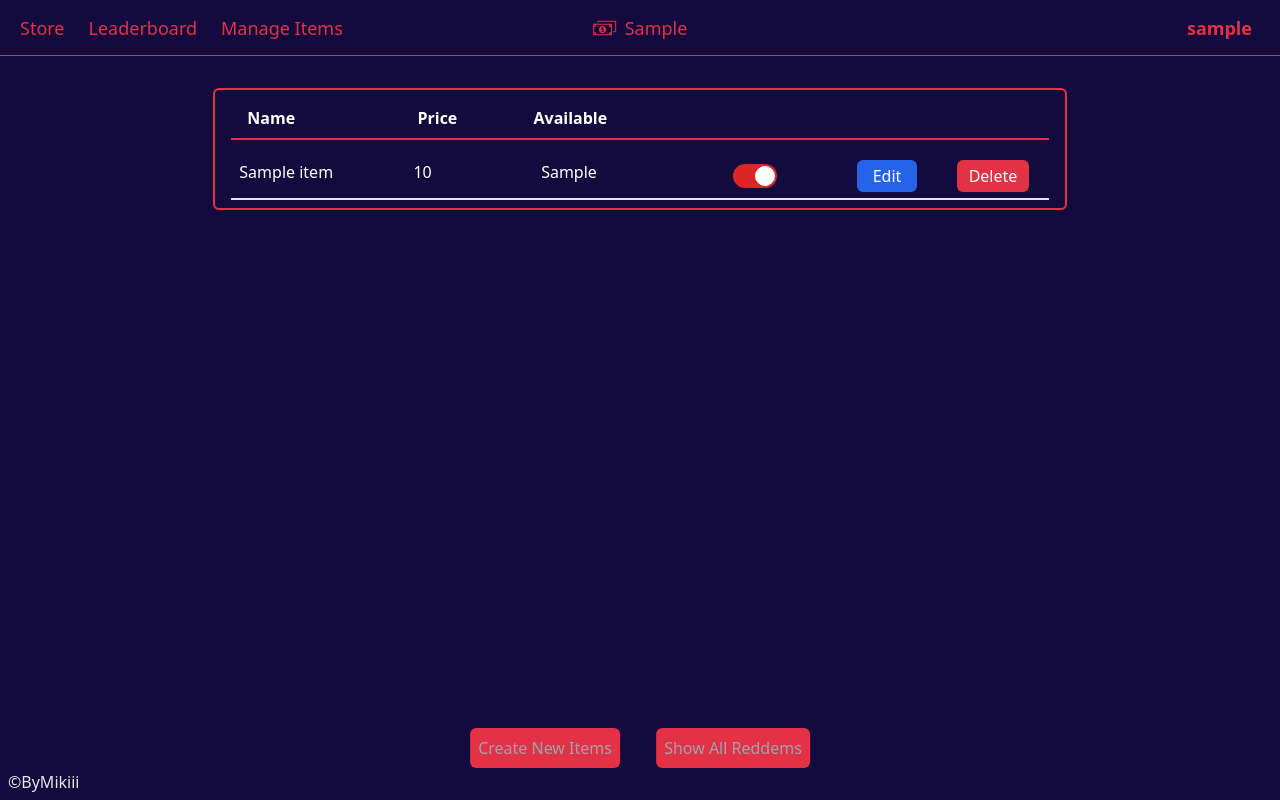
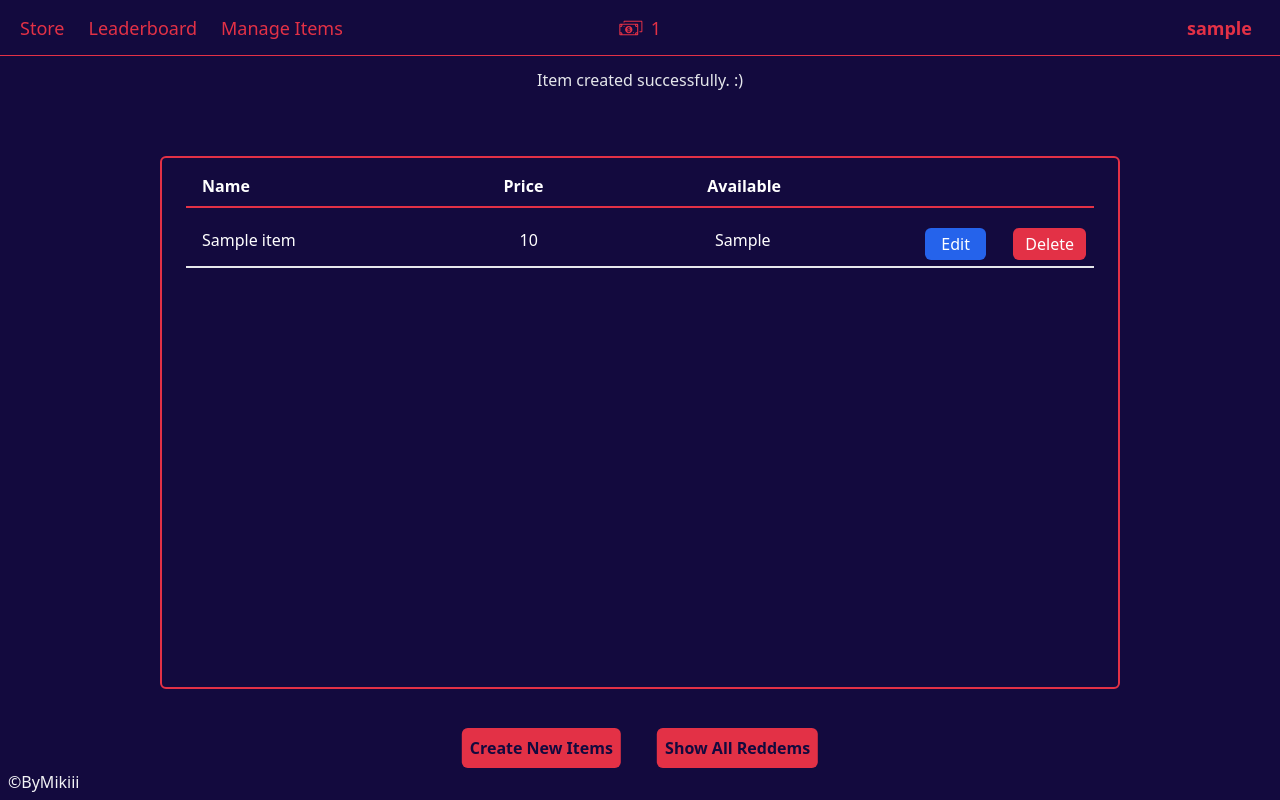
Before and after one commit to ByMikiii/TwitchLoyalty, a PHP site: the page made by Website/loyalty/manager/index.php in a window 1280 px wide. Run offline with PHP 8.4, Linux system fonts and the light colour scheme; the visitor is signed in with stand-in values (Sample User, id 1); tables that the repository leaves empty or names only in its code hold one stand-in row (values such as "Sample post").

Commit message:
Everything working 😎

```diff
--- a/Website/loyalty/dist/output.css
+++ b/Website/loyalty/dist/output.css
@@ -450,7 +450,7 @@ video {
 
 .items-table{
   display: grid;
-  grid-template-columns: 1.5fr 1fr 95px 2fr 100px 100px;
+  grid-template-columns: 1.5fr 1fr 95px 1fr 100px;
 }
 
 #table-heading {
@@ -464,10 +464,6 @@ video {
 .image-size{
   max-height: 134px;
   width: 222px;
-}
-
-.max-height{
-  max-height: 75%;
 }
 
 .description-height{
@@ -726,16 +722,8 @@ video {
   margin-top: 3rem;
 }
 
-.mt-8 {
-  margin-top: 2rem;
-}
-
-.mr-5 {
-  margin-right: 1.25rem;
-}
-
-.ml-3 {
-  margin-left: 0.75rem;
+.mt-3 {
+  margin-top: 0.75rem;
 }
 
 .mt-10 {
@@ -786,6 +774,26 @@ video {
   margin-left: 5rem;
 }
 
+.mt-32 {
+  margin-top: 8rem;
+}
+
+.mb-5 {
+  margin-bottom: 1.25rem;
+}
+
+.ml-8 {
+  margin-left: 2rem;
+}
+
+.mr-5 {
+  margin-right: 1.25rem;
+}
+
+.ml-3 {
+  margin-left: 0.75rem;
+}
+
 .mt-2 {
   margin-top: 0.5rem;
 }
@@ -806,6 +814,10 @@ video {
   margin-left: 0.5rem;
 }
 
+.mt-16 {
+  margin-top: 4rem;
+}
+
 .inline-block {
   display: inline-block;
 }
@@ -822,6 +834,10 @@ video {
   display: grid;
 }
 
+.hidden {
+  display: none;
+}
+
 .h-9 {
   height: 2.25rem;
 }
@@ -830,16 +846,16 @@ video {
   height: 2rem;
 }
 
-.h-auto {
-  height: auto;
+.h-3\/4 {
+  height: 75%;
+}
+
+.h-full {
+  height: 100%;
 }
 
 .h-12 {
   height: 3rem;
-}
-
-.h-6 {
-  height: 1.5rem;
 }
 
 .h-1\/2 {
@@ -850,8 +866,8 @@ video {
   height: 6rem;
 }
 
-.h-3\/4 {
-  height: 75%;
+.h-6 {
+  height: 1.5rem;
 }
 
 .h-80 {
@@ -860,6 +876,14 @@ video {
 
 .h-14 {
   height: 3.5rem;
+}
+
+.h-2\/3 {
+  height: 66.666667%;
+}
+
+.h-auto {
+  height: auto;
 }
 
 .max-h-max {
@@ -884,8 +908,8 @@ video {
   width: 24rem;
 }
 
-.w-11 {
-  width: 2.75rem;
+.w-3\/4 {
+  width: 75%;
 }
 
 .w-1\/5 {
@@ -894,6 +918,10 @@ video {
 
 .w-20 {
   width: 5rem;
+}
+
+.w-11 {
+  width: 2.75rem;
 }
 
 .w-60 {
@@ -981,6 +1009,10 @@ video {
   overflow: scroll;
 }
 
+.overflow-y-auto {
+  overflow-y: auto;
+}
+
 .rounded-md {
   border-radius: 0.375rem;
 }
@@ -1023,11 +1055,6 @@ video {
   background-color: inherit;
 }
 
-.bg-gray-200 {
-  --tw-bg-opacity: 1;
-  background-color: rgb(229 231 235 / var(--tw-bg-opacity));
-}
-
 .bg-blue-600 {
   --tw-bg-opacity: 1;
   background-color: rgb(37 99 235 / var(--tw-bg-opacity));
@@ -1036,6 +1063,11 @@ video {
 .bg-redpink-100 {
   --tw-bg-opacity: 1;
   background-color: rgb(227 49 70 / var(--tw-bg-opacity));
+}
+
+.bg-gray-200 {
+  --tw-bg-opacity: 1;
+  background-color: rgb(229 231 235 / var(--tw-bg-opacity));
 }
 
 .bg-darkblue-100 {
@@ -1075,6 +1107,11 @@ video {
 .py-2 {
   padding-top: 0.5rem;
   padding-bottom: 0.5rem;
+}
+
+.px-6 {
+  padding-left: 1.5rem;
+  padding-right: 1.5rem;
 }
 
 .py-1 {
@@ -1124,24 +1161,16 @@ video {
   padding-left: 0.75rem;
 }
 
-.pr-9 {
-  padding-right: 2.25rem;
+.pr-12 {
+  padding-right: 3rem;
 }
 
 .pr-7 {
   padding-right: 1.75rem;
 }
 
-.pt-3 {
-  padding-top: 0.75rem;
-}
-
-.pr-10 {
-  padding-right: 2.5rem;
-}
-
-.pr-8 {
-  padding-right: 2rem;
+.pl-7 {
+  padding-left: 1.75rem;
 }
 
 .text-left {
@@ -1154,11 +1183,6 @@ video {
 
 .text-right {
   text-align: right;
-}
-
-.text-sm {
-  font-size: 0.875rem;
-  line-height: 1.25rem;
 }
 
 .text-3xl {
@@ -1174,6 +1198,16 @@ video {
 .text-xl {
   font-size: 1.25rem;
   line-height: 1.75rem;
+}
+
+.text-4xl {
+  font-size: 2.25rem;
+  line-height: 2.5rem;
+}
+
+.text-sm {
+  font-size: 0.875rem;
+  line-height: 1.25rem;
 }
 
 .text-xs {
@@ -1213,6 +1247,11 @@ video {
   color: rgb(227 49 70 / var(--tw-text-opacity));
 }
 
+.text-darkblue-100 {
+  --tw-text-opacity: 1;
+  color: rgb(19 10 62 / var(--tw-text-opacity));
+}
+
 .text-gray-900 {
   --tw-text-opacity: 1;
   color: rgb(17 24 39 / var(--tw-text-opacity));
@@ -1223,19 +1262,14 @@ video {
   color: rgb(22 163 74 / var(--tw-text-opacity));
 }
 
-.text-darkblue-100 {
+.text-gray-100 {
   --tw-text-opacity: 1;
-  color: rgb(19 10 62 / var(--tw-text-opacity));
+  color: rgb(243 244 246 / var(--tw-text-opacity));
 }
 
 .text-gray-400 {
   --tw-text-opacity: 1;
   color: rgb(156 163 175 / var(--tw-text-opacity));
-}
-
-.text-gray-100 {
-  --tw-text-opacity: 1;
-  color: rgb(243 244 246 / var(--tw-text-opacity));
 }
 
 .text-red-600 {
@@ -1246,6 +1280,15 @@ video {
 .brightness-110 {
   --tw-brightness: brightness(1.1);
   filter: var(--tw-blur) var(--tw-brightness) var(--tw-contrast) var(--tw-grayscale) var(--tw-hue-rotate) var(--tw-invert) var(--tw-saturate) var(--tw-sepia) var(--tw-drop-shadow);
+}
+
+.scrollbar-hide {
+  -ms-overflow-style: none;
+  scrollbar-width: none;
+}
+
+.scrollbar-hide::-webkit-scrollbar {
+  display: none;
 }
 
 @media (min-width: 1100px){
--- a/Website/loyalty/index.php
+++ b/Website/loyalty/index.php
@@ -15,10 +15,11 @@ require './scripts/getAllItems.php';
 <section class='flex flex-wrap w-5/6 relative mx-auto mt-10 justify-center'>
   <?php
 foreach($items as $item): ?>
+<?php if($item['active'] == 1): ?>
   <div class="item relative w-60 h-80 border border-redpink-100 rounded-md text-white mx-6 my-4 p-2">
     <img class='image-size' src="<?php echo $item['url_image']?>" alt="<?php echo $item['name'] ?>">
     <h1 class='font-bold text-xl text-redpink-100 mt-2 overflow-hidden'><?php echo $item['name'] ?></h1>
-    <p class='text-xs description-height overflow-hidden'>
+    <p class='text-xs description-height overflow-y-auto scrollbar-hide'>
       <?php echo $item['description']?>
     </p>
     <div class="mt-4 mb-0 flex">
@@ -36,7 +37,8 @@ foreach($items as $item): ?>
       <h2 class='text-sm ml-auto mr-0 self-center'><?php echo $item['items_left'].' left' ?></h2>
     </div>
   </div>
-  <?php
+        <?php
+    endif;
 endforeach;
 ?>
 </section>
--- a/Website/loyalty/manager/create/index.php
+++ b/Website/loyalty/manager/create/index.php
@@ -1,6 +1,7 @@
 <?php
 $pageTitle = 'Create Item';
 require '../../parts/header.php';
+require '../../scripts/connection.php';
 require '../../scripts/getCurrentUser.php';
 
 if(isset($currentUser['admin'])){
@@ -9,13 +10,13 @@ if(isset($currentUser['admin'])){
     }}else exit;
 ?>
 <section>
-    <form action="../../scripts/createItem.php" method="post" class="flex flex-col w-1/5 m-auto mt-40">
+    <form action="../../scripts/createItem.php" method="post" class="flex flex-col w-1/5 m-auto mt-40 text-darkblue-100">
         <input type="name" name="name" placeholder="Name" class="create-input" maxlength="18" required autocomplete="off">
         <input type="number" name="price" placeholder="Price" class="create-input" required autocomplete="off">
         <textarea name="description" placeholder="Description" class="create-input h-24" required autocomplete="off"></textarea>
         <input type="number" name="items_left" placeholder="Items Available" class="create-input" required autocomplete="off">
         <input type="url" name="url_image" placeholder="URL of Image" class="create-input" required autocomplete="off">
-        <button type="submit" class="bg-redpink-100 mt-4 p-2 w-20 mx-auto rounded-md hover:brightness-125" > Create </button>
+        <button type="submit" class="text-darkblue-100 bg-redpink-100 font-bold mt-4 p-2 w-20 mx-auto rounded-md hover:brightness-125" > Create </button>
 
     </form>
 </section>
--- a/Website/loyalty/manager/index.php
+++ b/Website/loyalty/manager/index.php
@@ -1,6 +1,7 @@
 <?php
 $pageTitle = 'Items Manager';
 require '../parts/header.php';
+require '../scripts/connection.php';
 require '../scripts/getAllItems.php';
 require '../scripts/getCurrentUser.php';
 if(isset($currentUser['admin'])){
@@ -8,38 +9,31 @@ if($currentUser['admin'] == 0){
     exit;
 }}else exit;
 ?>
-
-<div class='items-table w-2/3 text-white mt-8 mx-auto text-left px-4 py-2 border-2 border-redpink-100 rounded-md overflow-scroll h-auto max-height'>
+<?php if(isset($_GET['message'])):?>
+<p class="text-center text-gray-200 mt-3"><?php echo $_GET['message']?></p>
+<?php endif;?>
+<section class="border-2 border-redpink-100 rounded-md w-3/4 h-2/3 mt-16 mx-auto overflow-y-auto scrollbar-hide">
+<div class='items-table text-white mx-auto text-left px-6 py-2 h-auto'>
     <span id='table-heading' class="p-2 pl-4">Name</span>
     <span id='table-heading' class="p-2 pl-3">Price</span>
     <span id='table-heading' class="p-2 pl-3">Available</span>
-    <span id='table-heading' class='text-right p-2 pr-9'></span>
-    <span id='table-heading' class='text-right p-2 pr-7'></span>
+    <span id='table-heading' class='text-right p-2 pr-12'></span>
     <span id='table-heading' class='text-right p-2 pr-7'></span>
 
     <?php
     $i = 1;
 foreach ($items as $item): ?>
-    <span id='table-item' class='text-left p-2 border-b-2 h-12 overflow-hidden'><?php echo $item['name']?></span>
-    <span id='table-item' class="p-2 border-b-2 h-12"><?php echo $item['price']?></span>
+    <span id='table-item' class='text-left p-2 pl-4 border-b-2 h-12 overflow-hidden'><?php echo $item['name']?></span>
+    <span id='table-item' class="p-2  pl-7 border-b-2 h-12"><?php echo $item['price']?></span>
     <span id='table-item' class='text-center p-2 border-b-2 h-12'><?php echo $item['items_left']?></span>
-    <span id='table-item' class='text-right p-2 pt-3 border-b-2 pr-10 h-12'>
-
-        <label for="red-toggle" class="inline-flex relative items-center mr-5 cursor-pointer">
-  <input type="checkbox" value="" id="red-toggle" class="sr-only peer" checked>
-  <div class="w-11 h-6 bg-gray-200 rounded-full peer peer-focus:ring-4 peer-focus:ring-red-300 dark:peer-focus:ring-red-800 dark:bg-gray-700 peer-checked:after:translate-x-full peer-checked:after:border-white after:content-[''] after:absolute after:top-0.5 after:left-[2px] after:bg-white after:border-gray-300 after:border after:rounded-full after:h-5 after:w-5 after:transition-all dark:border-gray-600 peer-checked:bg-red-600"></div>
-  <span class="ml-3 text-sm font-medium text-gray-900 dark:text-gray-300"></span>
-</label>
-
-    </span>
-    <span id='table-item' class="text-right p-2 border-b-2 pr-8 h-12"><button class="bg-blue-600 p-4 py-1 rounded-md hover:brightness-125"><a href="../scripts/edit.php<?php echo '?item='.$item['name']?>">Edit</a></button></span>
-    <span id='table-item' class="text-right p-2 border-b-2 pr-8 h-12"><button class="bg-redpink-100 p-3 py-1 rounded-md hover:brightness-125"><a href="../scripts/delete.php<?php echo '?item='.$item['name']?>">Delete</a></button></span>
+    <span id='table-item' class="text-right p-2 border-b-2 h-12"><button class="bg-blue-600 p-4 py-1 rounded-md hover:brightness-125"><a href="./edit/<?php echo '?item='.$item['name']?>">Edit</a></button></span>
+    <span id='table-item' class="text-right p-2 border-b-2 h-12"><button class="bg-redpink-100 p-3 py-1 rounded-md hover:brightness-125"><a href="../scripts/delete.php<?php echo '?item='.$item['name']?>">Delete</a></button></span>
 <?php endforeach;?>
 </div>
 
 <div class="absolute left-1/2 bottom-8 -translate-x-1/2">
-<button class="bg-redpink-100 p-2 rounded-md hover:brightness-125 mx-4"><a href="./create/">Create New Items</a></button>
-<button class="bg-redpink-100 p-2 rounded-md hover:brightness-125 mx-4"><a href="./redeems/">Show All Reddems</a></button>
+<button class="text-darkblue-100 bg-redpink-100 font-bold p-2 rounded-md hover:brightness-125 mx-4"><a href="./create/">Create New Items</a></button>
+<button class="text-darkblue-100 bg-redpink-100 font-bold p-2 rounded-md hover:brightness-125 mx-4"><a href="./redeems/">Show All Reddems</a></button>
 </div>
-
+</section>
 <?php require '../parts/footer.php' ?>
--- a/Website/loyalty/manager/redeems/index.php
+++ b/Website/loyalty/manager/redeems/index.php
@@ -11,7 +11,7 @@ if($currentUser['admin'] == 0){
 }}else exit;
 ?>
 
-<section class="mx-auto w-5/6 text-left  h-3/4 overflow-scroll mt-10">
+<section class="mx-auto w-5/6 text-left  h-3/4 overflow-y-auto scrollbar-hide mt-10">
 <h2 class="text-2xl text-gray-200 border-b-2 border-redpink-100 pl-2  ">Redeemed Items</h2>
     <div class="flex text-redpink-100 ml-4 text-xl mb-3">
         <h2 class="">Username</h2>
--- a/Website/loyalty/parts/footer.php
+++ b/Website/loyalty/parts/footer.php
@@ -1,7 +1,7 @@
 
 
 
-        <footer class="text-gray-200 fixed bottom-1.5 left-2">©ByMikiii</footer>
+        <footer class="text-gray-100 fixed bottom-1.5 left-2">©ByMikiii</footer>
 
 <script src="/loyalty/js/app.js"></script>
 
--- a/Website/loyalty/parts/header.php
+++ b/Website/loyalty/parts/header.php
@@ -1,4 +1,5 @@
 <?php
+session_start();
 
 if(!isset($_SESSION)){
   session_start();
@@ -9,6 +10,7 @@ if(!isset($_SESSION)){
   }
 }
 
+
 ?>
 
 <head>
@@ -18,7 +20,7 @@ if(!isset($_SESSION)){
   <title><?php echo $pageTitle;?></title>
 </head>
 
-<body class='bg-darkblue-100 text-gray-400'>
+<body class='bg-darkblue-100 text-gray-400 scrollbar-hide'>
   <header
     class='text-redpink-100 font-medium text-lg relative border-b border-redpink-100 p-2 px-5 flex items-center h-14'>
     <a href="/loyalty/" class=' mr-6 hover:mb-0.5'>Store</a>
--- a/Website/loyalty/scripts/createItem.php
+++ b/Website/loyalty/scripts/createItem.php
@@ -9,4 +9,4 @@ require './connection.php';
  $sql = "INSERT INTO items (name, price, description, items_left, url_image) VALUES ('$name', '$price', '$description', '$itemsLeft', '$urlImage');";
 $conn->query($sql) === TRUE;
 
-header('Location: ../');
+header('Location: ../manager/?message=Item created successfully. :)');
--- a/Website/loyalty/scripts/delete.php
+++ b/Website/loyalty/scripts/delete.php
@@ -9,5 +9,5 @@ if(isset($_GET['item'])){
     if ($conn->query($sql) === TRUE) {
         echo "Record deleted successfully";
     }
-    header('Location: /loyalty/manager/');
+    header('Location: /loyalty/manager/?message=Item deleted successfully. :)');
 }
--- a/Website/loyalty/scripts/getAllUsers.php
+++ b/Website/loyalty/scripts/getAllUsers.php
@@ -1,6 +1,6 @@
 <?php
 if(isset($page_first_result)){
-    $sql="SELECT s.*, @rownum := @rownum + 1 AS userOrder,username,points,watchtime FROM users s, (SELECT @rownum := $page_first_result) r ORDER BY ".$order." ".$sort.", username asc LIMIT " . $page_first_result .", " .$results_per_page.";";
+    $sql="SELECT (@row_number:=@row_number+1) AS userOrder,username,points,watchtime FROM users, (SELECT @row_number:=".$page_first_result.") AS x ORDER BY ".$order." ".$sort.", username asc LIMIT " . $page_first_result .", " .$results_per_page.";";
     $result = $conn->query($sql);
 $users = [];
 
--- a/Website/loyalty/scripts/getCurrentItem.php
+++ b/Website/loyalty/scripts/getCurrentItem.php
@@ -1,5 +1,4 @@
 <?php
-
 if (isset($_SESSION['username'])) {
     $sql = "SELECT * FROM items WHERE name = '".$item_name."'";
     $result = $conn->query($sql);
--- a/app.js
+++ b/app.js
@@ -133,7 +133,7 @@ function addPointsToUser(recentUsername, newUserPoints, newWatchtime) {
 }
 
 
-
+//
 // drop database TwitchLoyalty;
 // create database TwitchLoyalty;
 // use TwitchLoyalty;
```
Also changed, not shown: Website/loyalty/manager/edit/index.php (added, +56 -0 lines), Website/loyalty/scripts/editItem.php (added, +26 -0 lines), Website/loyalty/src/input.css (+10 -1 lines).
